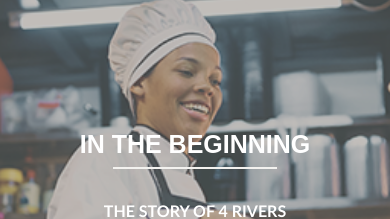
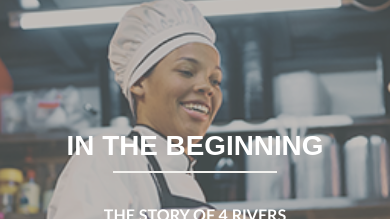
Before and after one commit to aswathianuprasad/project1, a plain HTML site: page index.html in a window 390 px wide. Shown: the part 5540-5759 px from the top of the page. Drawn offline with nearby package versions, Linux system fonts and the light colour scheme; a script that the page names is missing.

Commit message:
Update style.css

```diff
--- a/style.css
+++ b/style.css
@@ -484,9 +484,5 @@ p.para1{
     }
  }
      */
- @media(max-width:700px){
-     .beginning{
-          font-size: 25px;
-     }
 
  }
```
